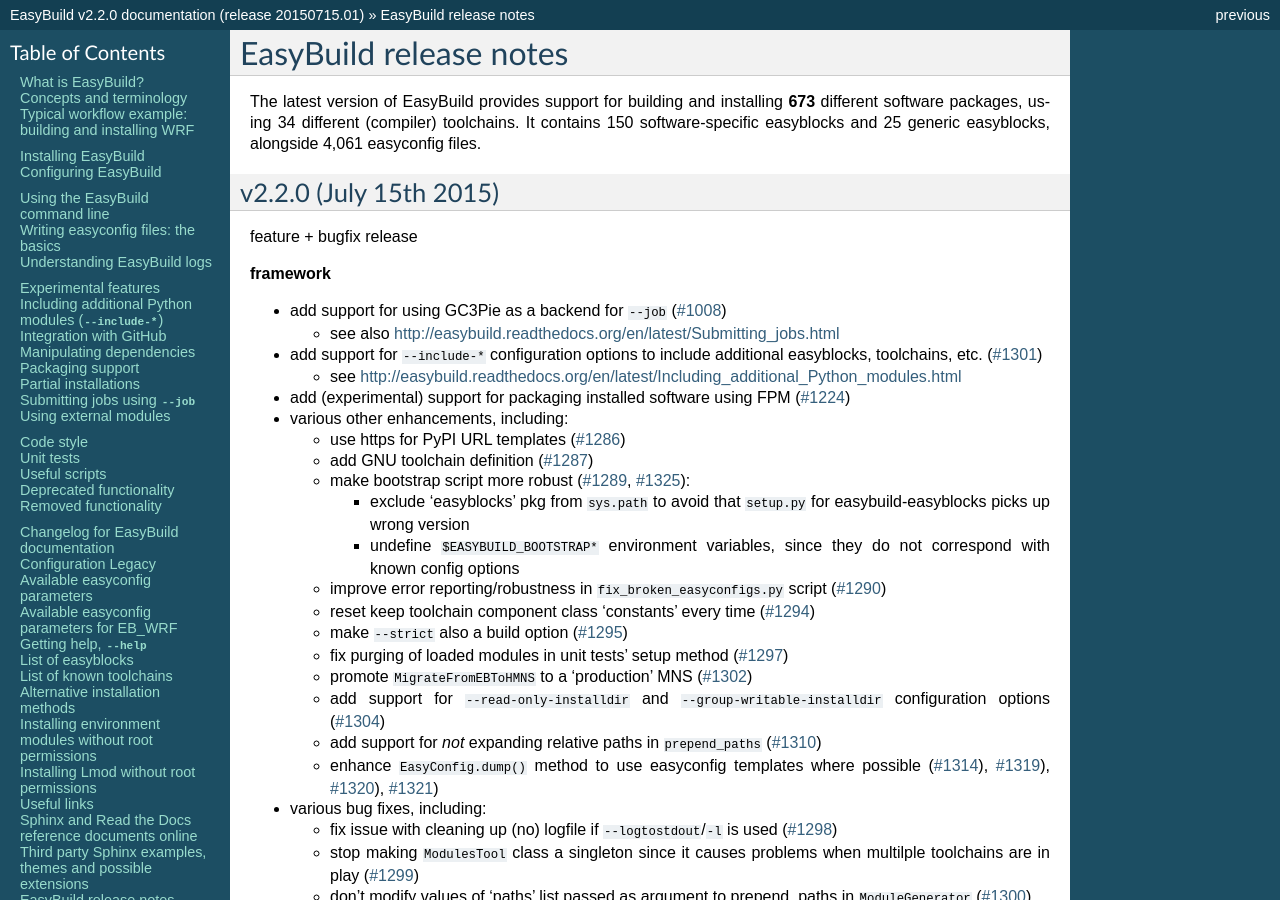
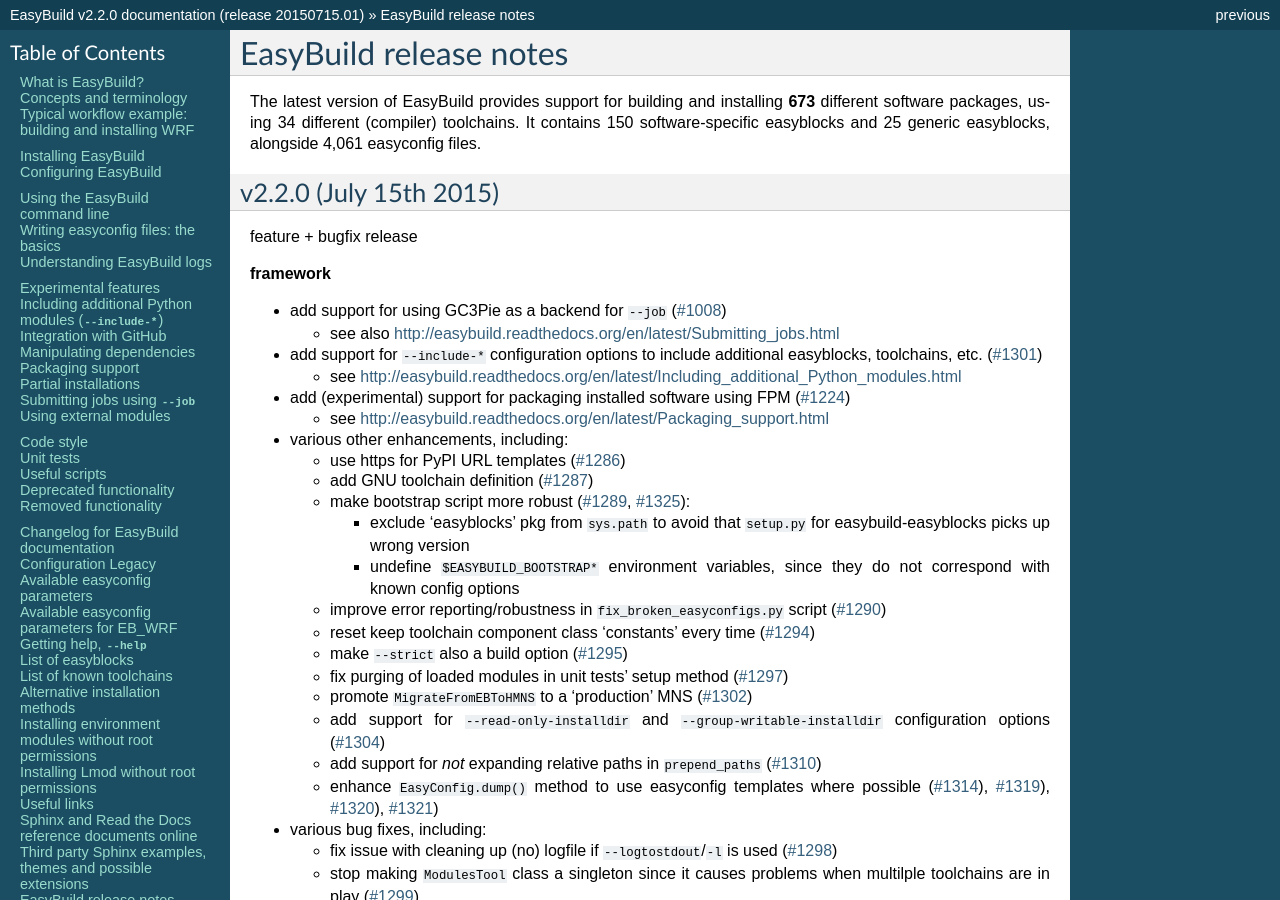
Before and after one commit to easybuilders/easybuild, a Sphinx documentation site: the page built from docs/Release_notes.rst, in a window 1280 px wide and 900 px high. Built offline with Sphinx 7.4.7, drawn with Linux system fonts in a browser that asks for light colours.

Commit message:
include link to packaging support docs in EB v2.2.0 release notes

```diff
--- a/docs/Release_notes.rst
+++ b/docs/Release_notes.rst
@@ -25,6 +25,9 @@
   * see http://easybuild.readthedocs.org/en/latest/Including_additional_Python_modules.html
 
 * add (experimental) support for packaging installed software using FPM (`#1224 <https://github.com/hpcugent/easybuild-framework/pull/1224>`_)
+
+  * see http://easybuild.readthedocs.org/en/latest/Packaging_support.html
+
 * various other enhancements, including:
 
   * use https for PyPI URL templates (`#1286 <https://github.com/hpcugent/easybuild-framework/pull/1286>`_)
```
